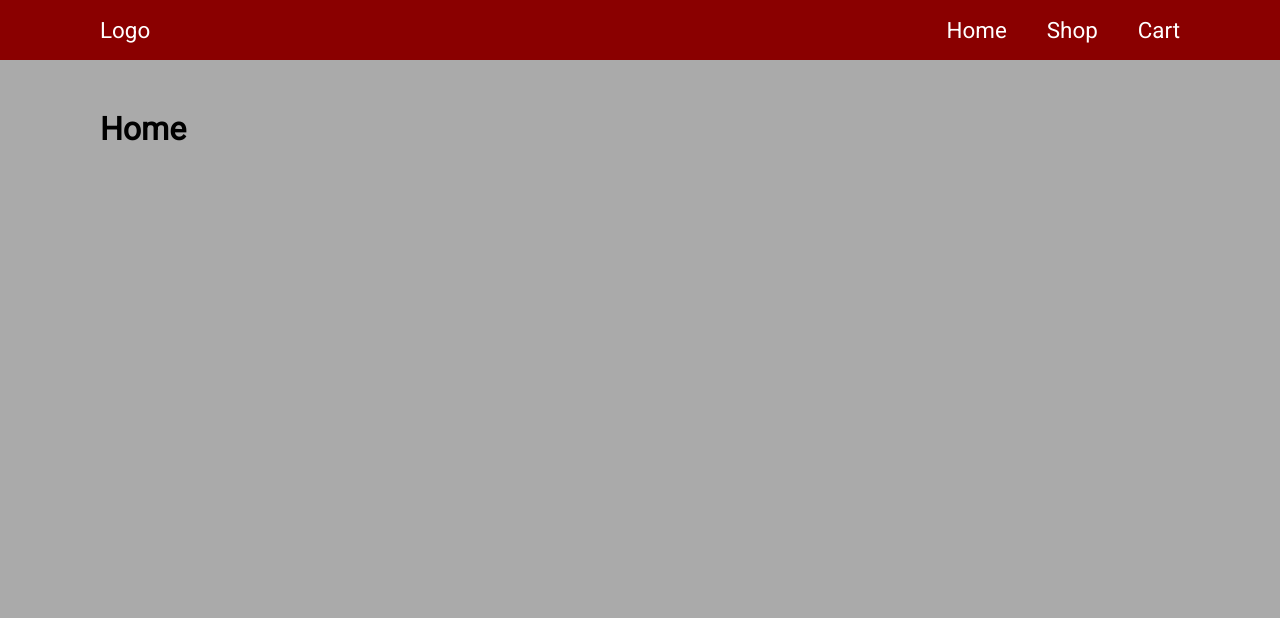
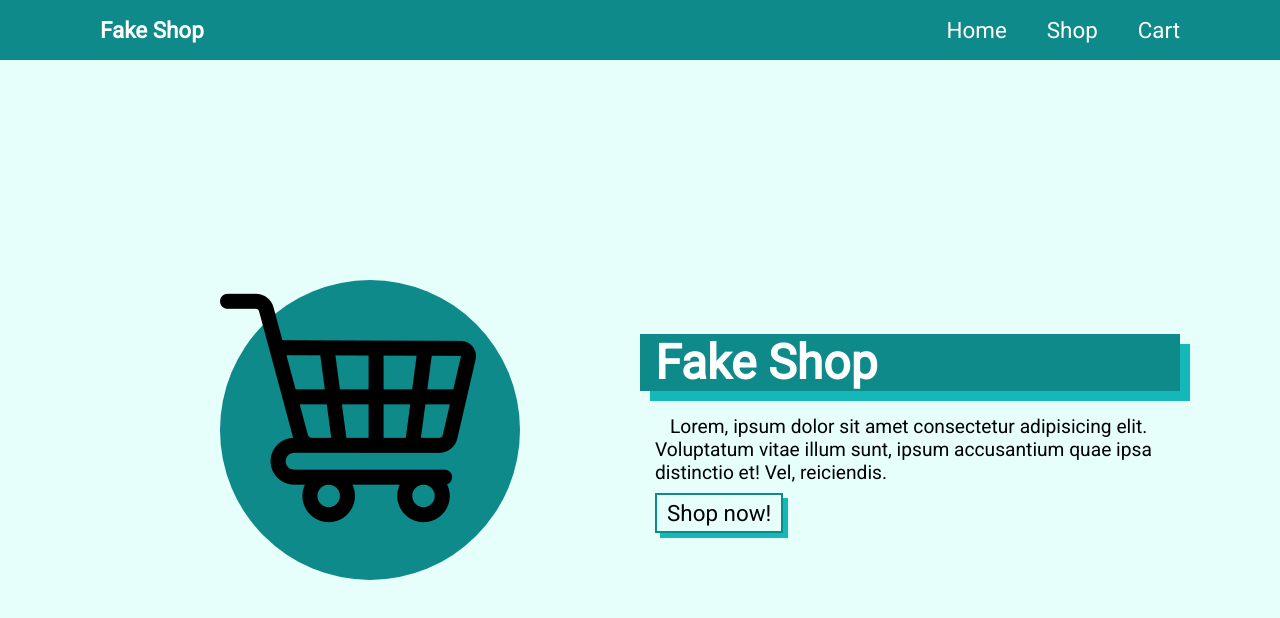
Before and after one commit to ZCAlex77/odin-shopping-cart, a React (Create React App) app: page / in a window 1280 px wide. Shown: the top 618 px of the page. Built offline with nearby package versions, Linux system fonts and the light colour scheme.

Commit message:
Create homepage

```diff
--- a/src/components/Home.js
+++ b/src/components/Home.js
@@ -1,7 +1,27 @@
 import React from 'react';
+import { Link } from 'react-router-dom';
+import shoppingCart from '../assets/shopping-cart.png';
+import homeStyles from '../styles/home.module.css';
 
 const Home = () => {
-  return <h1>Home</h1>;
+  return (
+    <section className={homeStyles.home}>
+      <div className={homeStyles.logoContainer}>
+        <img src={shoppingCart} alt="logo" />
+      </div>
+      <div className={homeStyles.desc}>
+        <h1>Fake Shop</h1>
+        <p>
+          Lorem, ipsum dolor sit amet consectetur adipisicing elit. Voluptatum
+          vitae illum sunt, ipsum accusantium quae ipsa distinctio et! Vel,
+          reiciendis.
+        </p>
+        <Link to="/shop" className={homeStyles.shopBtn}>
+          Shop now!
+        </Link>
+      </div>
+    </section>
+  );
 };
 
 export default Home;
--- a/src/components/Nav.js
+++ b/src/components/Nav.js
@@ -5,7 +5,7 @@ import navStyles from '../styles/nav.module.css';
 const Nav = () => {
   return (
     <nav>
-      <div className={navStyles.logo}>Logo</div>
+      <div className={navStyles.logo}>Fake Shop</div>
       <div className={navStyles.links}>
         <Link to="/">Home</Link>
         <Link to="/shop">Shop</Link>
--- /dev/null
+++ b/src/styles/home.module.css
@@ -0,0 +1,64 @@
+.home {
+  display: grid;
+  grid-template-columns: 1fr 1fr;
+  height: 100%;
+}
+
+.home > div {
+  place-self: center;
+}
+
+.desc :is(h1, p) {
+  padding-left: 15px;
+}
+
+.desc h1 {
+  background: hsl(180, 80%, 30%);
+  color: #fff;
+  font-size: 3rem;
+  box-shadow: 10px 10px 0 hsl(180, 80%, 40%);
+}
+
+.desc p {
+  margin-bottom: 1rem;
+  font-size: 1.2rem;
+  text-indent: 15px;
+}
+
+.desc a {
+  box-shadow: 5px 5px 0 hsl(180, 80%, 40%);
+  text-decoration: none;
+  border: 2px solid hsl(180, 80%, 30%);
+  font-size: 1.4rem;
+  padding: 5px 10px;
+  transition: background 0.2s, color 0.2s;
+  margin-left: 15px;
+}
+
+.desc a:hover {
+  background: hsl(180, 80%, 30%);
+  color: #fff;
+}
+
+.logoContainer {
+  position: relative;
+  width: 300px;
+  height: 300px;
+}
+
+.logoContainer::before {
+  content: '';
+  position: absolute;
+  background: hsl(180, 80%, 30%);
+  width: 300px;
+  height: 300px;
+  border-radius: 50%;
+  z-index: 1;
+}
+
+.logoContainer img {
+  z-index: 20;
+  position: absolute;
+  top: 0;
+  left: 0;
+}
--- a/src/styles/index.css
+++ b/src/styles/index.css
@@ -27,6 +27,18 @@ button {
 
 main {
   padding: 50px 100px;
-  background: #aaa;
+  background: hsl(170, 100%, 95%);
   height: calc(100% - 60px);
 }
+
+h1 {
+  margin-bottom: 1.5rem;
+}
+
+h2 {
+  margin-bottom: 1.2rem;
+}
+
+h3 {
+  margin-bottom: 1rem;
+}
--- a/src/styles/nav.module.css
+++ b/src/styles/nav.module.css
@@ -6,12 +6,13 @@ nav {
   justify-content: space-between;
   align-items: center;
   padding: 0 100px;
-  background-color: hsl(0, 100%, 27%);
+  background-color: hsl(180, 80%, 30%);
   color: #fff;
 }
 
 .logo {
   flex-basis: 100%;
+  font-weight: bold;
 }
 
 .links {
```
Also changed, not shown: src/assets/shopping-cart.png (added).
